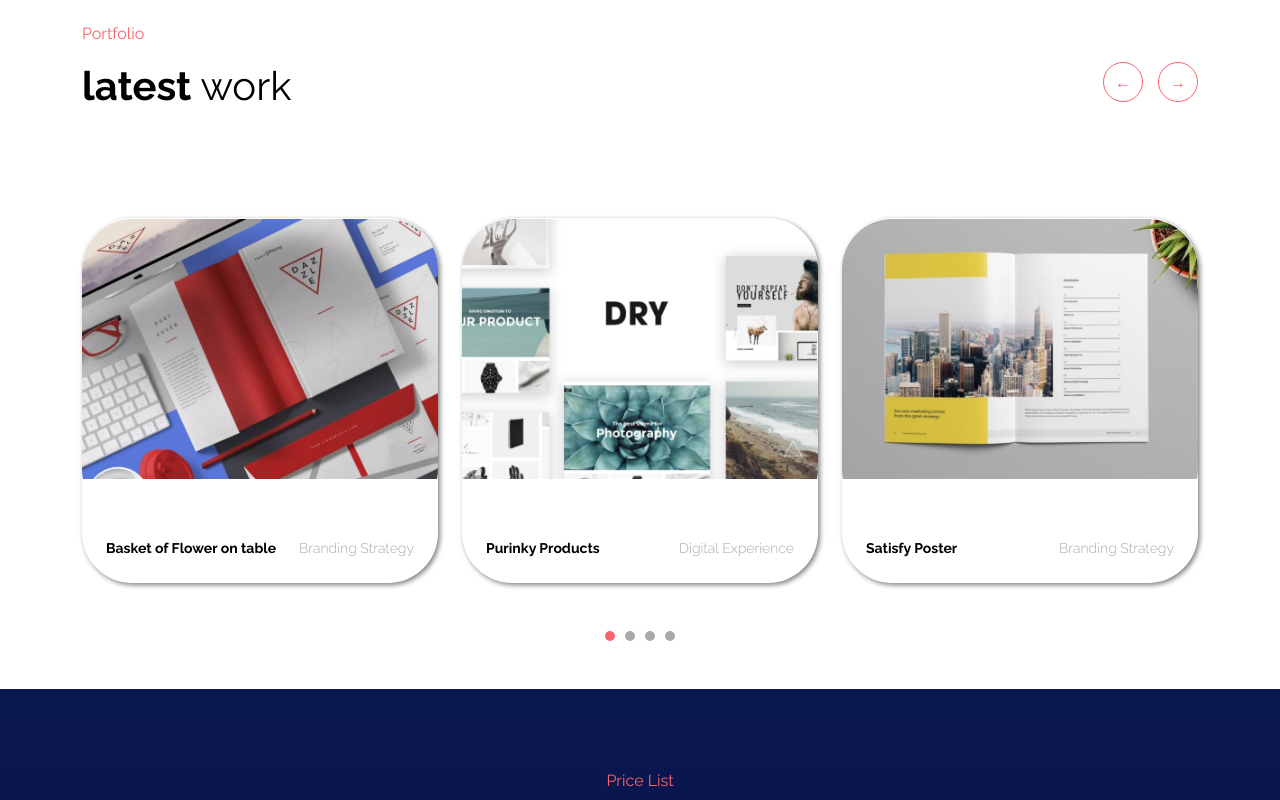
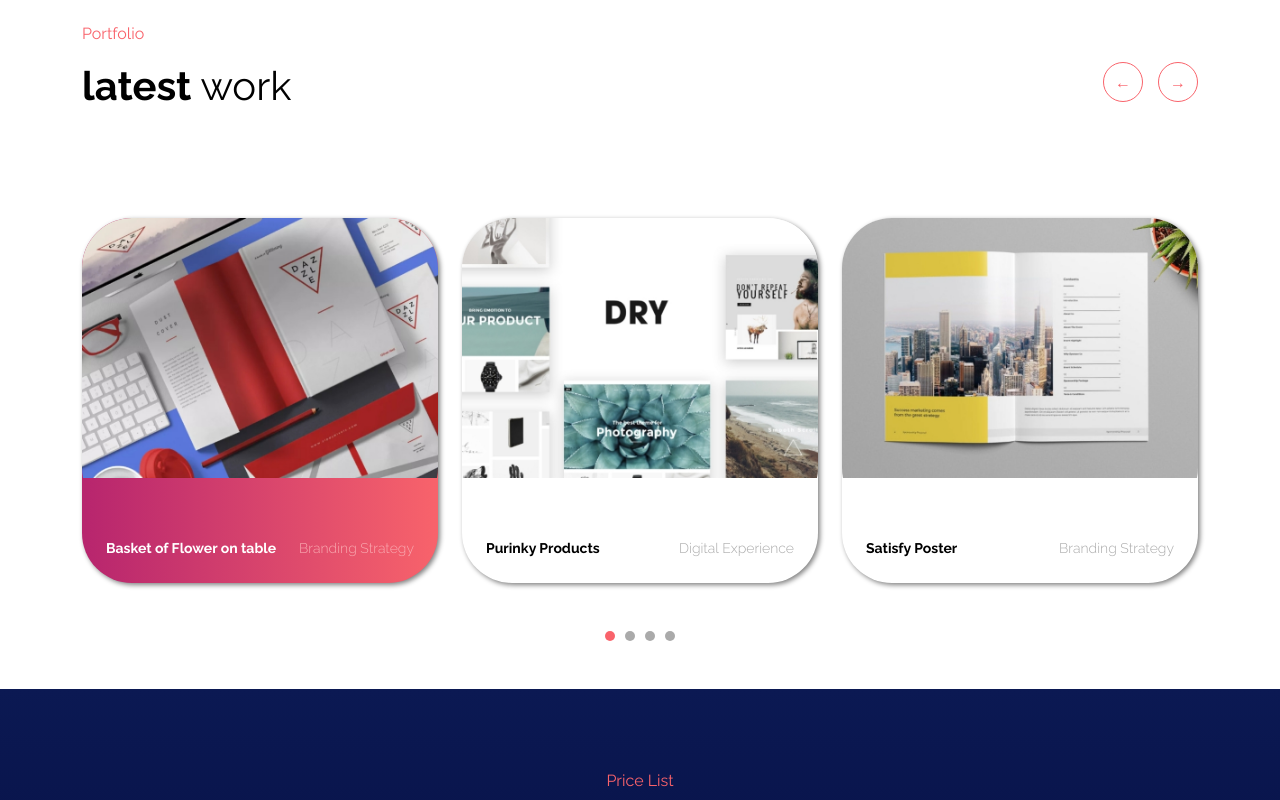
Before and after one commit to Evanflow89/proj-html-vuejs, a Vue app: page / in a window 1280 px wide. In both pictures the pointer is over the element 260 px from the left and 2865 px from the top of the page. Shown: the part 2465-3265 px from the top of the page. Built offline with nearby package versions, Linux system fonts and the light colour scheme.

Commit message:
Added Hover second sections cards

```diff
--- a/src/components/sections/LatestWork.vue
+++ b/src/components/sections/LatestWork.vue
@@ -91,6 +91,14 @@ export default {
     box-shadow: 2px 2px 5px gray;
   }
 
+  .work_card:hover {
+    background-image: linear-gradient(to right, #b7256e, #f8636b);
+    color: var(--primary-color);
+    small {
+      color: #f9aab1;
+    }
+  }
+
   .card_text {
     font-weight: 700;
     font-size: 0.875rem;
@@ -107,7 +115,7 @@ export default {
     width: 100%;
     height: 18.75rem;
     left: 0;
-    bottom: 4rem;
+    bottom: 4.0625rem;
     border-radius: 50px;
     z-index: 1;
     overflow: hidden;
```
